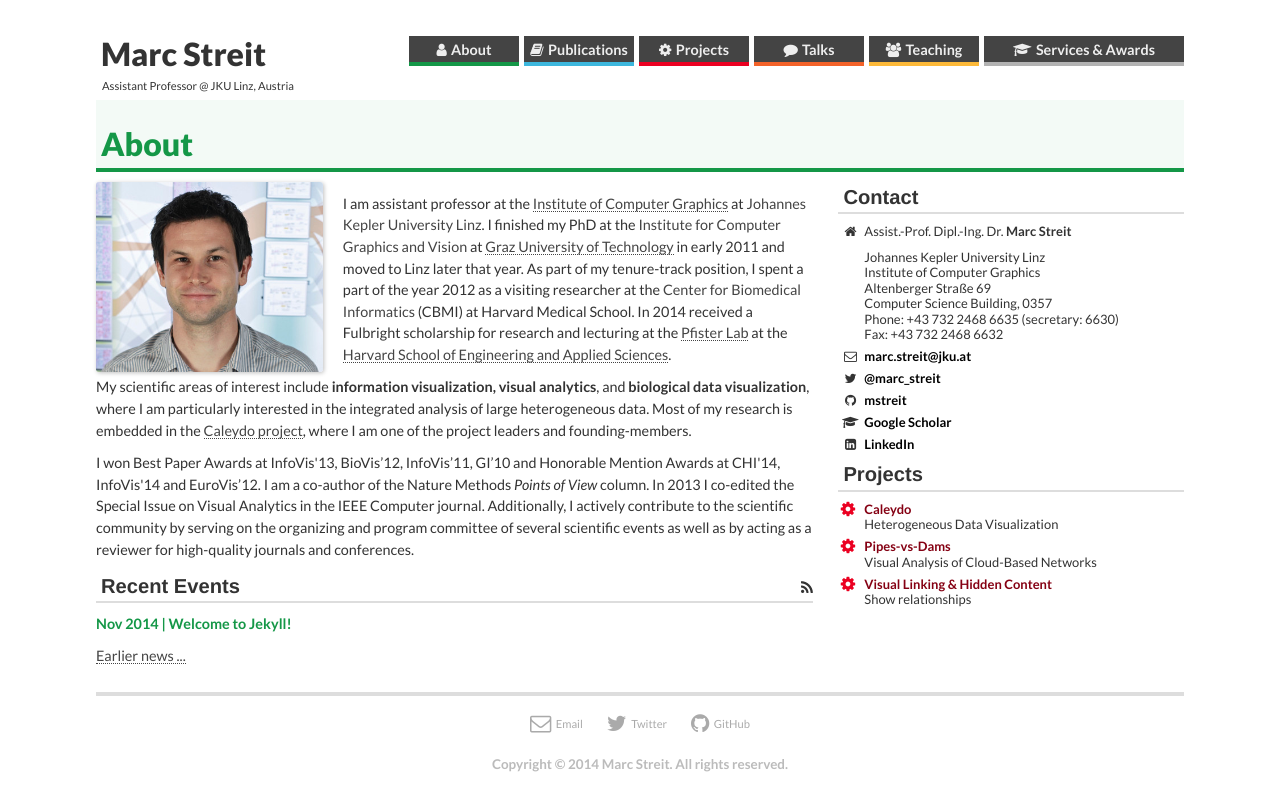
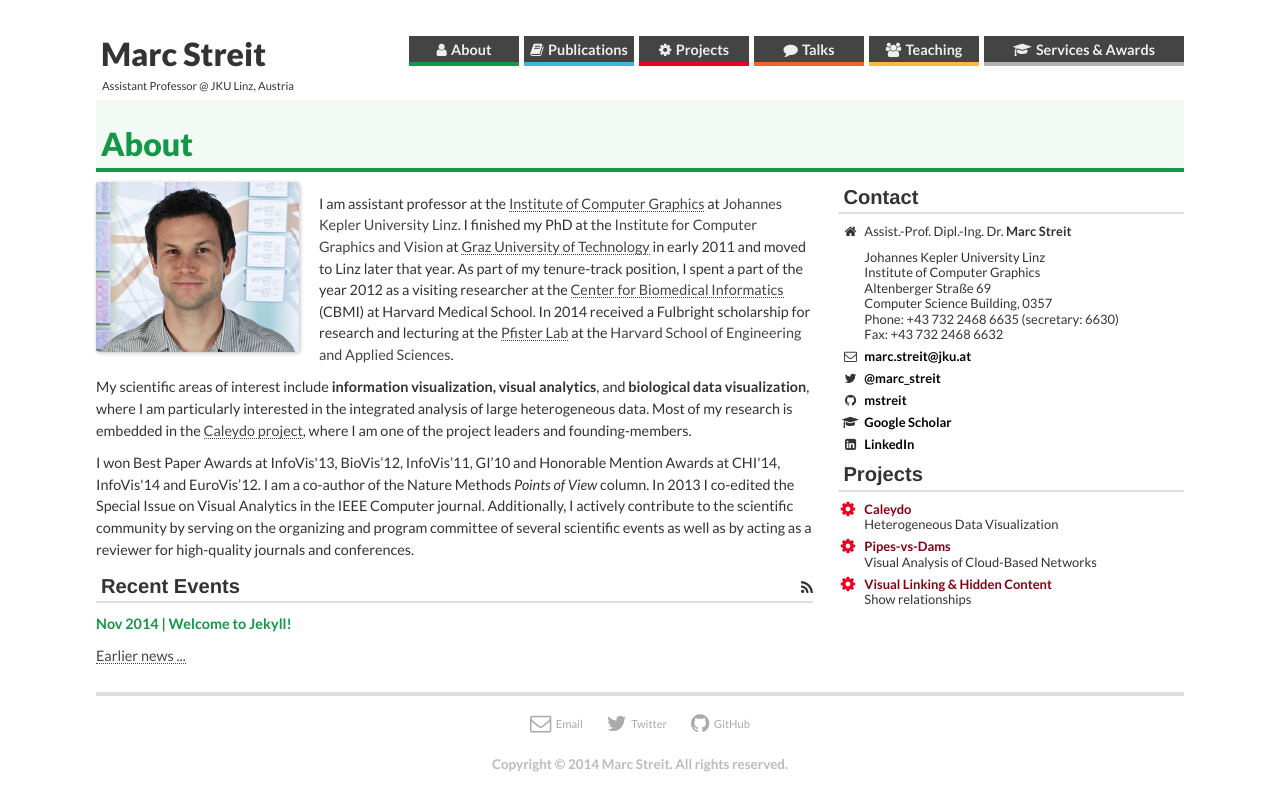
Before and after one commit to mstreit/mstreit.github.io, a Jekyll site: the page built from index.html, in a window 1280 px wide. Shown: the top 811 px of the page. Built offline with Jekyll 4.4.1, drawn with Linux system fonts in a browser that asks for light colours; nearby versions of some CDN libraries; some web fonts are replaced.

Commit message:
reduced size of image on front page

```diff
--- a/css/site.scss
+++ b/css/site.scss
@@ -613,7 +613,7 @@ ul.post-list {
 }
 
 .portrait-image {
-  height: 190px;
+  height: 170px;
   float: left;
   margin-right: 20px;
   @include box-shadow( 1px, 1px, 4px, transparentize( black, 0.75) );
```
